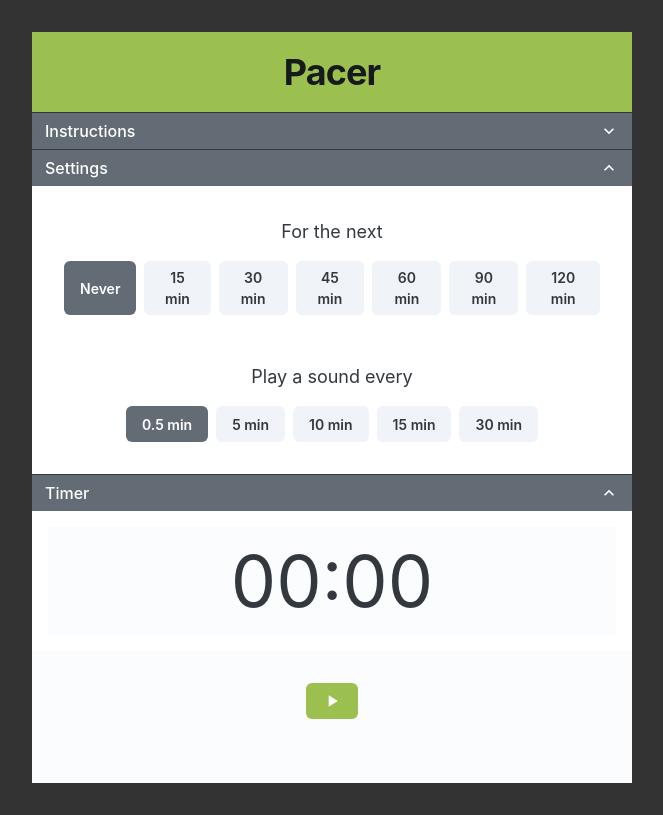
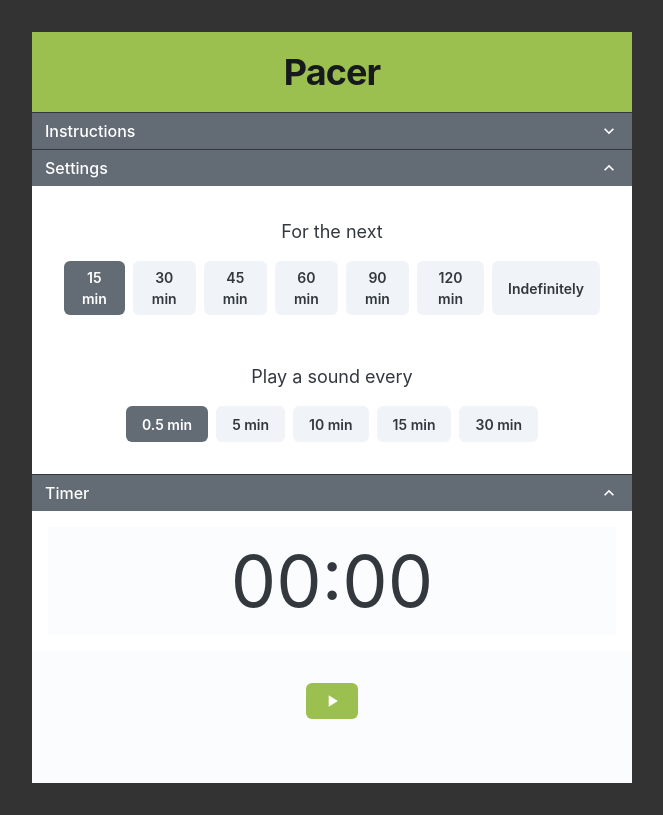
Before and after one commit to fastfedora/pacer, a React (Vite) app: page / in a window 1280 px wide. Shown: the whole page, without its empty margins (308-971 px from the left). Built offline with nearby package versions, Linux system fonts and the light colour scheme.

Commit message:
feat: Rename “Never” to “Indefinite” for time block

```diff
--- a/src/App.tsx
+++ b/src/App.tsx
@@ -28,13 +28,13 @@ const durations = [
 ];
 
 const timeBlocks = [
-  { label: 'Never', duration: undefined },
   { label: '15 min', duration: 15 * 60 * 1000 },
   { label: '30 min', duration: 30 * 60 * 1000 },
   { label: '45 min', duration: 45 * 60 * 1000 },
   { label: '60 min', duration: 60 * 60 * 1000 },
   { label: '90 min', duration: 90 * 60 * 1000 },
   { label: '120 min', duration: 120 * 60 * 1000 },
+  { label: 'Indefinitely', duration: undefined },
 ];
 
 const tones = [
```
